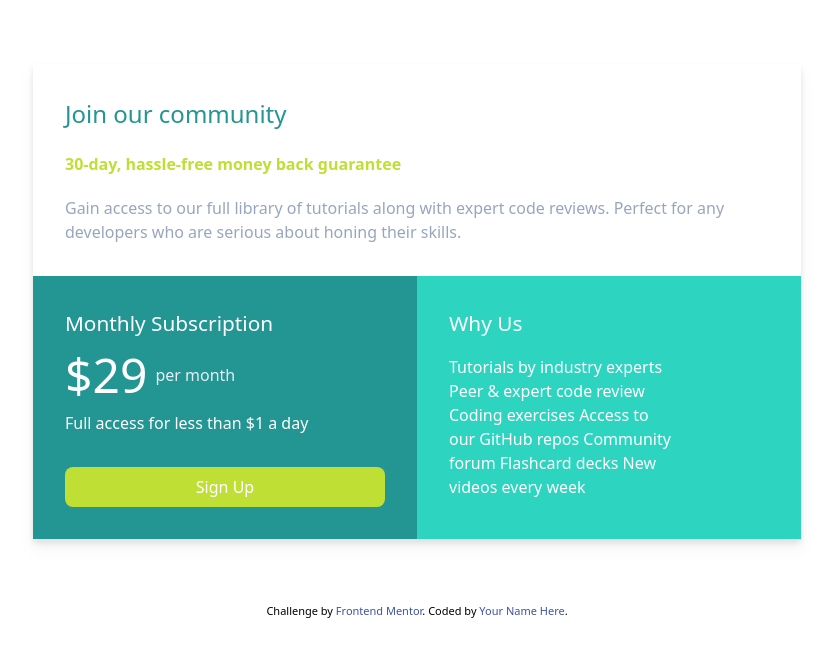
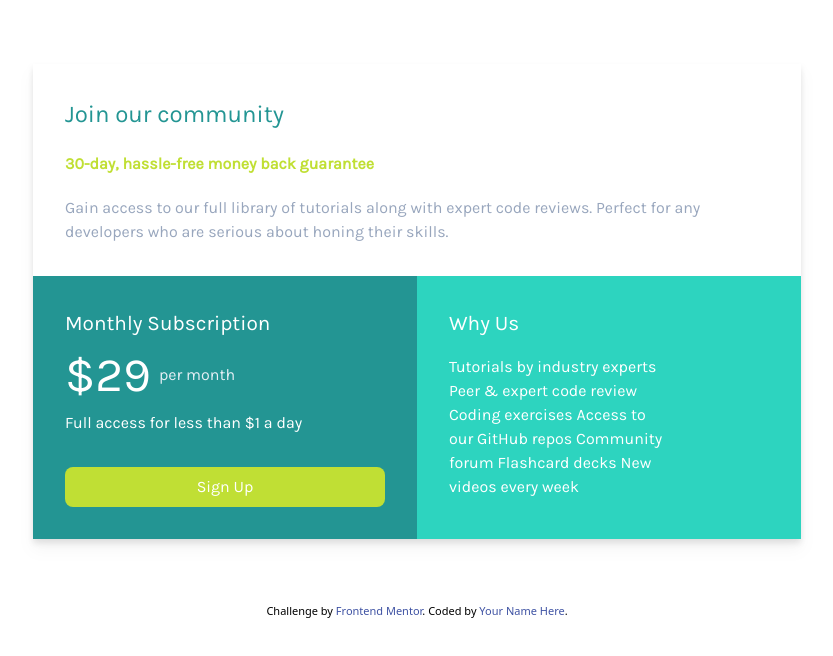
Before and after one commit to LightLotus/single-price-grid-component-master, a plain HTML site: page index.html in a window 1280 px wide. Shown: the whole page, without its empty margins (223-1056 px from the left). Drawn offline with nearby package versions, Linux system fonts and the light colour scheme.

Commit message:
set font

```diff
--- a/index.html
+++ b/index.html
@@ -32,7 +32,7 @@
     />
   </head>
   <body>
-    <div class="md:w-[60vw] md:drop-shadow-lg md:my-[4rem] md:mx-auto">
+    <div class="md:w-[60vw] md:drop-shadow-lg md:my-[4rem] md:mx-auto font-[Karla]">
       <div class="p-[2rem] bg-white">
         <p class="text-[#239593] font-medium text-[1.5rem]">
           Join our community
```
